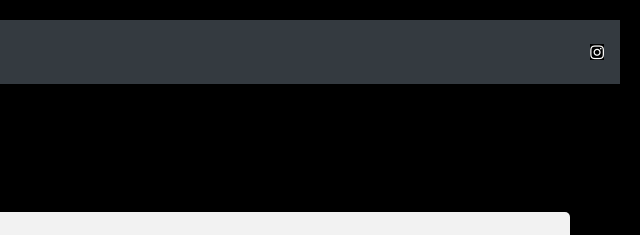
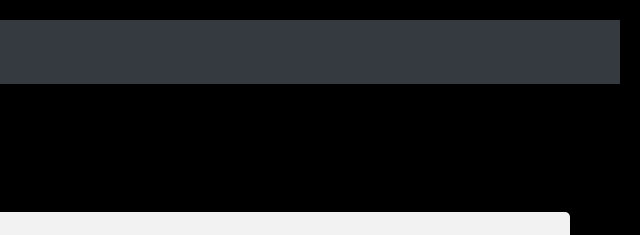
Before and after one commit to JJIshii/JJIshii.github.io, a plain HTML site: page contact.html in a window 1280 px wide. Shown: the top 235 px of the page, 640-1280 px from the left. Drawn offline with Linux system fonts and the light colour scheme.

Commit message:
del insta

```diff
--- a/contact.html
+++ b/contact.html
@@ -52,7 +52,7 @@
       </li>-->
     </ul>
     <form class="form-inline my-2 my-lg-0">
-      <a href="https://www.instagram.com/stonewell_senpai/?hl=en" class="fa fa-instagram" target="_blank"></a>
+
       <!--<input class="form-control mr-sm-2" type="search" placeholder="Search" aria-label="Search">-->
       <!-- <button class="btn btn-outline-success my-2 my-sm-0" type="submit">Search</button> -->
     </form>
```
Also changed, not shown: digital.html (+1 -1 lines), sketch.html (+1 -1 lines).
